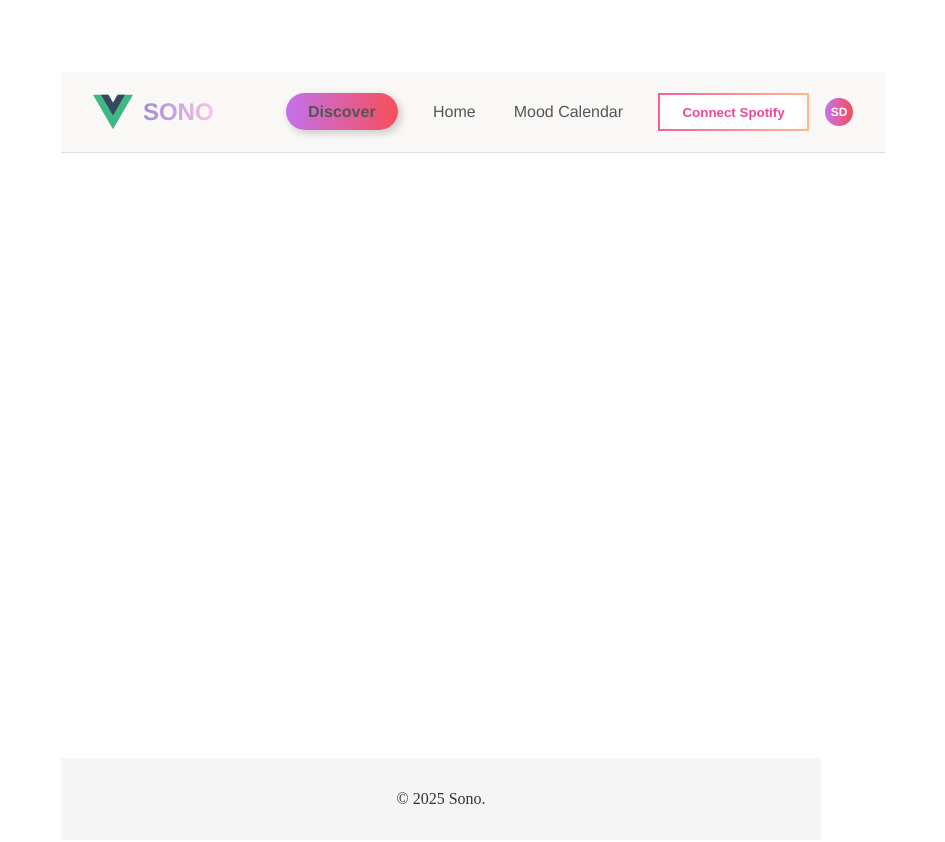
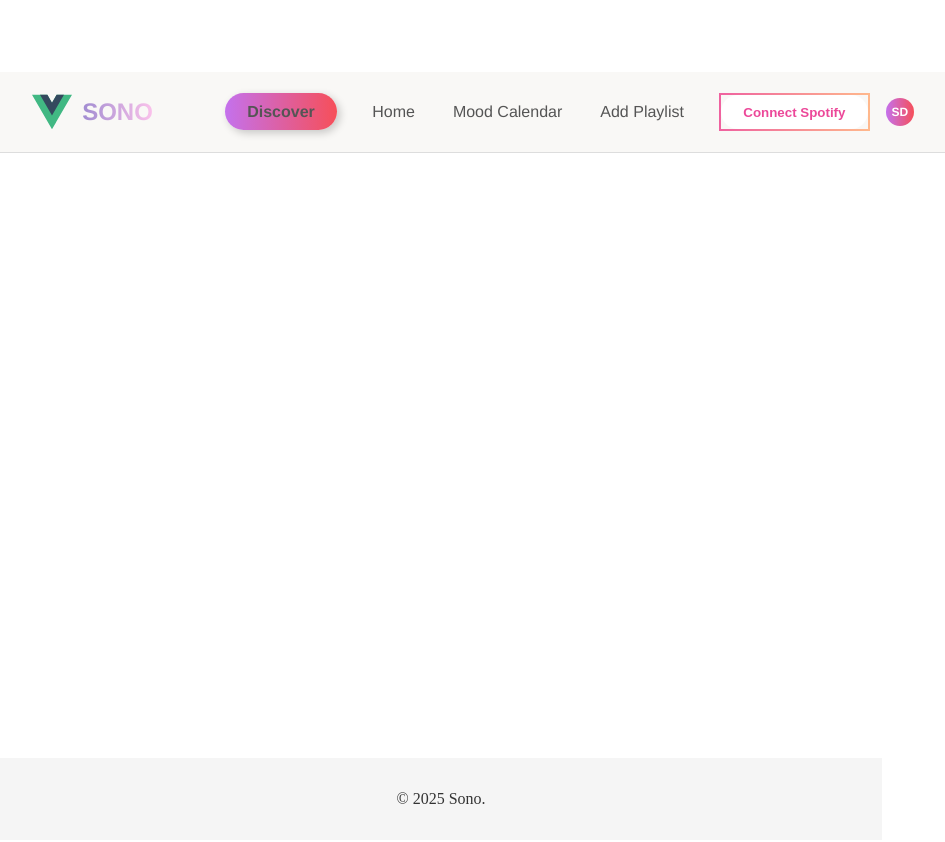
Before and after one commit to hannah2520/SONO, a Vue app in the folder sono/: page / in a window 1280 px wide. Shown: the top 842 px of the page, without its empty margins (199-1144 px from the left). Built offline with nearby package versions, Linux system fonts and the light colour scheme.

Commit message:
chore(nav): add Add Playlist link to navbar

```diff
--- a/sono/src/components/SonoNavbar.vue
+++ b/sono/src/components/SonoNavbar.vue
@@ -9,6 +9,7 @@
   <li><RouterLink to="/discover" class="gradient-btn active">Discover</RouterLink></li>
   <li><RouterLink to="/">Home</RouterLink></li>
   <li><RouterLink to="/mood-calendar">Mood Calendar</RouterLink></li>
+  <li><RouterLink to="/add-playlist">Add Playlist</RouterLink></li>
     </ul>
 
     <div class="action-section">
```
